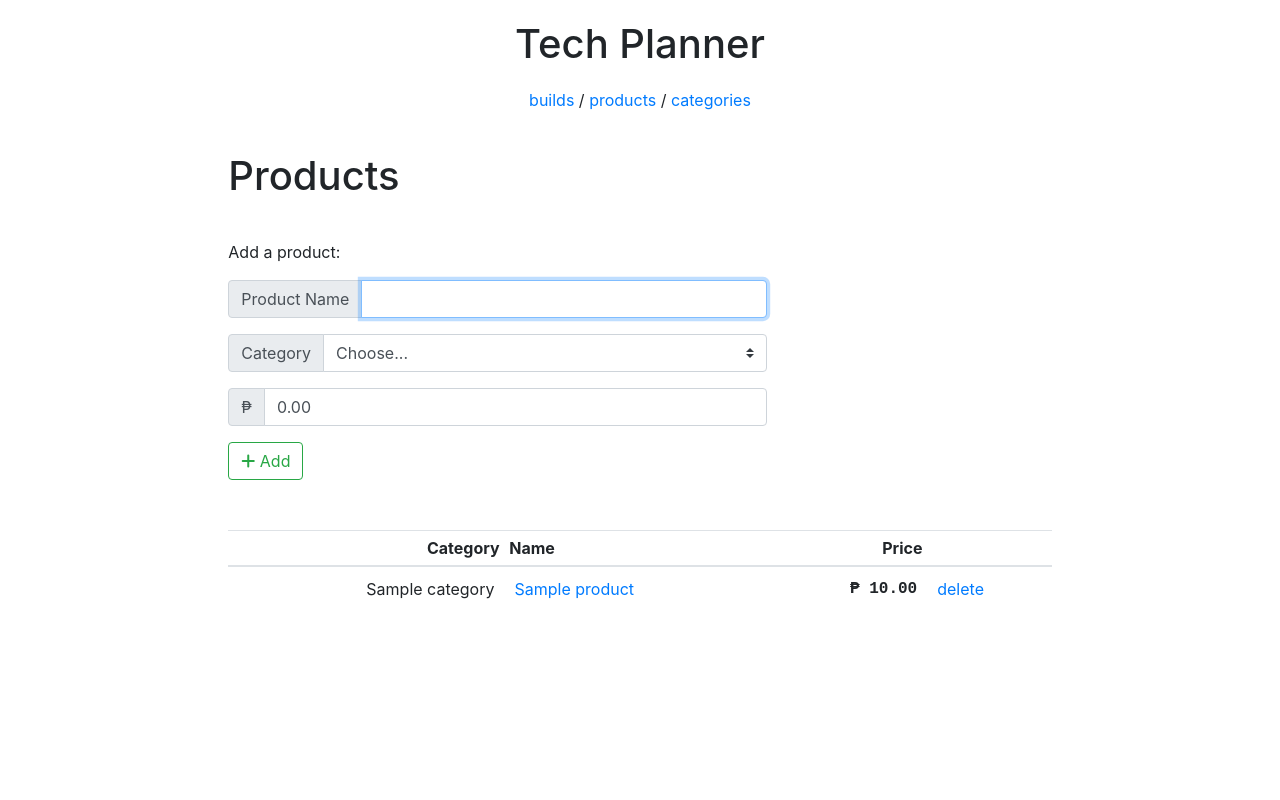
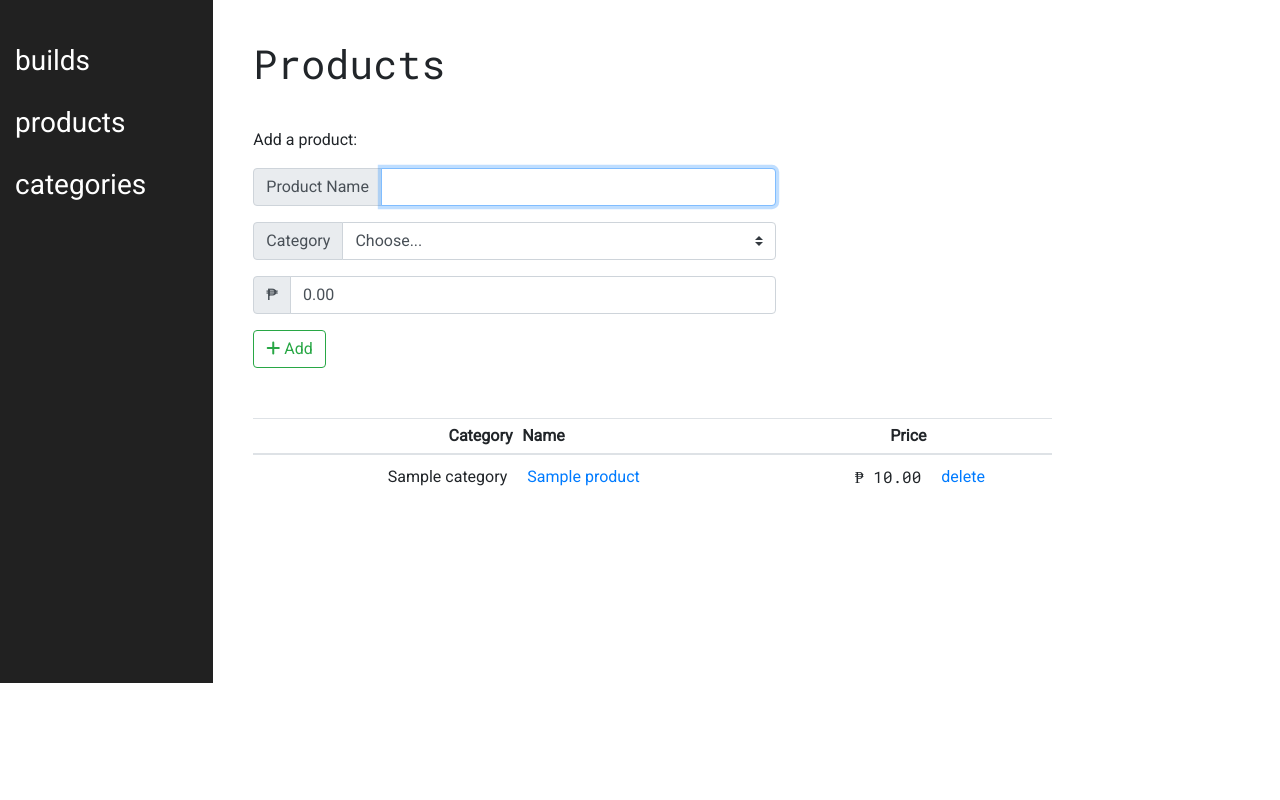
Before and after one commit to ryanarnold/tech-planner, a Django app: page /products/ in a window 1280 px wide. Run offline with Django 3.2, Linux system fonts and the light colour scheme; tables that the repository leaves empty hold one stand-in row (values such as "Sample post"); some libraries are stand-ins or nearby versions.

Commit message:
Tweak style

```diff
--- a/tech_planner/static/css/base.css
+++ b/tech_planner/static/css/base.css
@@ -6,7 +6,17 @@
 }
 
 #nav-links {
-    text-align: center;
+    padding-top: 20px;
+}
+
+#nav-links a {
+    display: block;
+    margin-top: 20px;
+    font-size: 28px;
+}
+
+#content-col {
+    padding-left: 40px;
 }
 
 #page-heading {
@@ -46,7 +56,31 @@
     padding: 10px;
 }
 
+/* Fonts */
+
+body {
+    font-family: 'Roboto', sans-serif;
+}
+
+#page-heading {
+    font-family: 'Roboto Mono';
+}
+
 .price {
-    font-family: 'Courier New', Courier, monospace;
-    font-weight: bold;
+    font-family: 'Roboto Mono';
 }
+
+/* Colors */
+
+#nav-links-col {
+    background-color: #212121;
+}
+
+#nav-links a, #nav-links a:visited {
+    color: white;
+}
+
+#nav-links a:hover {
+    text-decoration: underline;
+    text-decoration-color: #14ffec;
+}
--- a/tech_planner/templates/base.html
+++ b/tech_planner/templates/base.html
@@ -17,6 +17,9 @@
 
     {% block styles %}{% endblock %}
 
+    <!-- Fonts -->
+    <link href="https://fonts.googleapis.com/css?family=Roboto|Roboto+Mono&display=swap" rel="stylesheet">
+
     <!-- Font Awesome -->
     <script src="https://kit.fontawesome.com/4bfea31780.js"></script>
   </head>
@@ -24,39 +27,40 @@
 
     <div class="container-fluid">
       <div class="row">
-        <div class="col-md-1"></div>
-        <div class="col-md-10">
-          <h1 id="app-heading">Tech Planner</h1>
+        <div class="col-md-2" id="nav-links-col">
+          <div class="row">
+            <div class="col-md-12" id="nav-links">
+              <a href="{{ url('builds') }}">builds</a>
+              <a href="{{ url('products') }}">products</a>
+              <a href="{{ url('categories') }}">categories</a>
+            </div>
+          </div>
         </div>
-        <div class="col-md-1"></div>
-      </div>
-
-      <div class="row" id="nav-links">
-        <div class="col-md-12">
-          <a href="{{ url('builds') }}">builds</a> / <a href="{{ url('products') }}">products</a> / <a href="{{ url('categories') }}">categories</a>
-        </div>
-      </div>
-
-      <div class="row">
-        <div class="col-md-2"></div>
-        <div class="col-md-8">
-
+        <div class="col-md-8" id="content-col">
           {% block content %}
           {% endblock content %}
-
+          <br>
+          <br>
+          <br>
+          <br>
+          <br>
+          <br>
+          <br>
         </div>
         <div class="col-md-2"></div>
       </div>
 
+      <!-- <div class="row">
+        <div class="col-md-2"></div>
+        <div class="col-md-8">
+
+
+
+        </div>
+        <div class="col-md-2"></div>
+      </div> -->
+
     </div>
-
-    <br>
-    <br>
-    <br>
-    <br>
-    <br>
-    <br>
-    <br>
 
     <!-- Optional JavaScript -->
     <!-- jQuery first, then Popper.js, then Bootstrap JS -->
```
